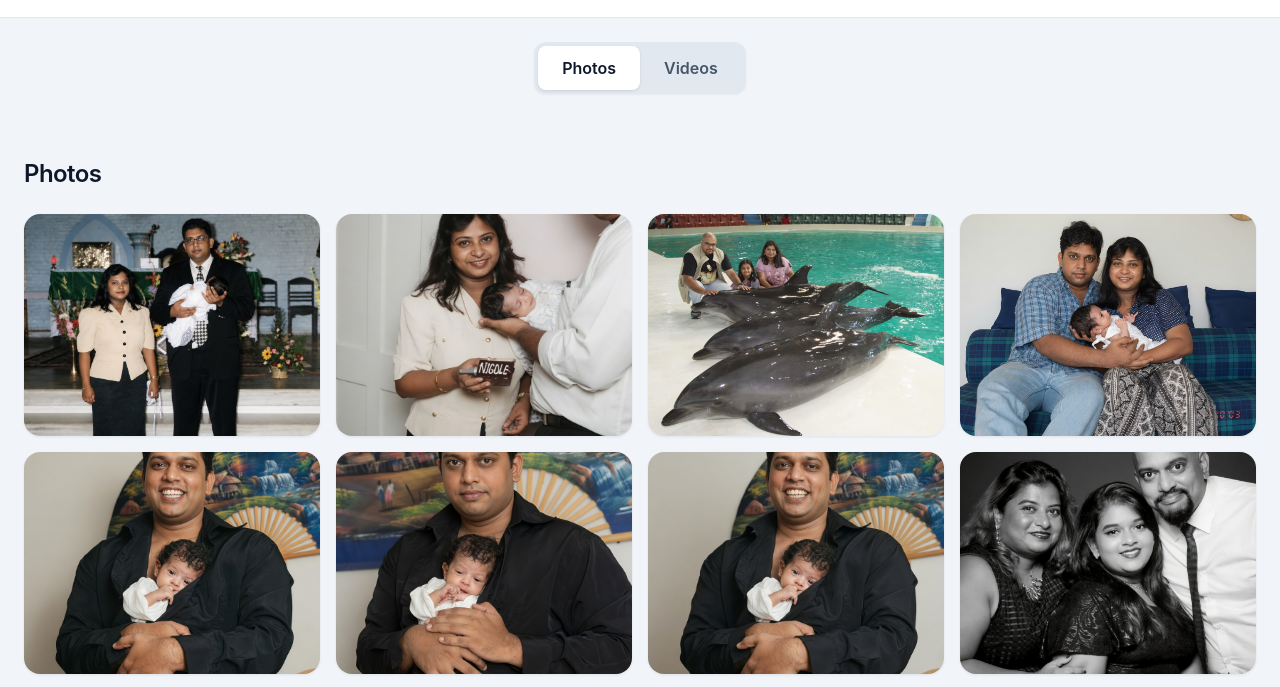
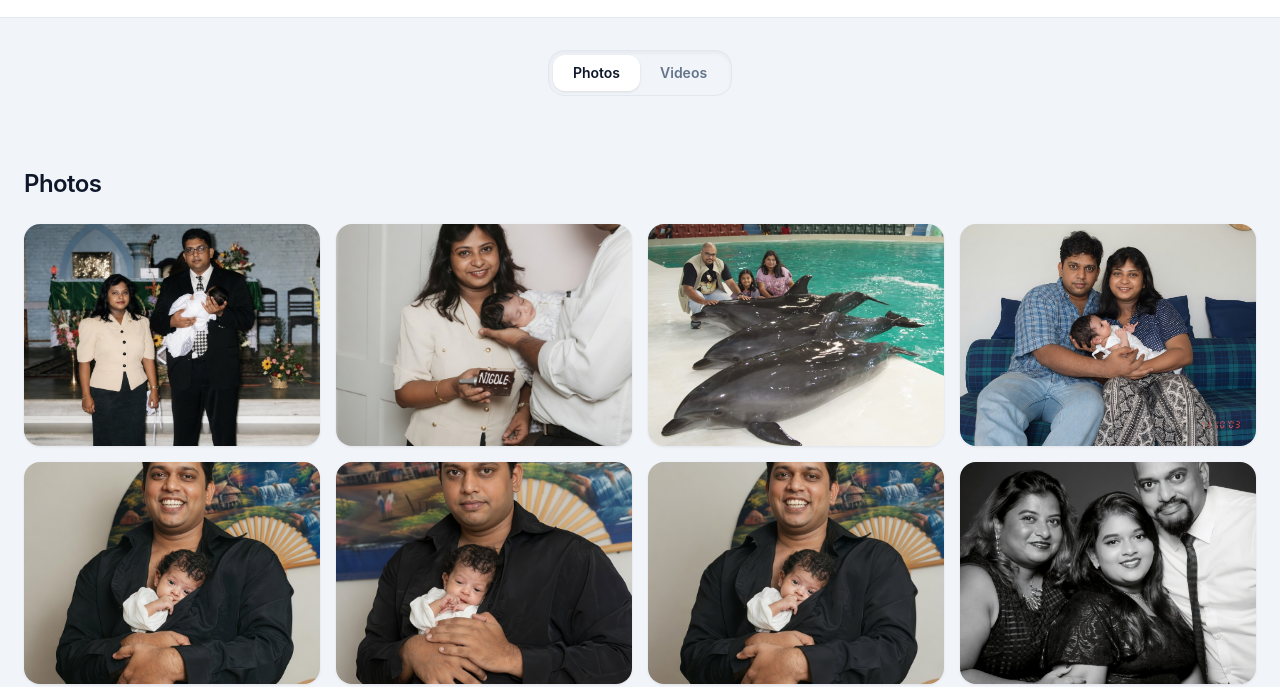
Before and after one commit to dsilvaandy74/my-photo-gallery, a website: page index.html in a window 1280 px wide. Shown: the part 79-766 px from the top of the page. Drawn offline with nearby package versions, Linux system fonts and the light colour scheme; files that its build step writes are made by us from their sources.

Commit message:
update tabs layout

```diff
--- a/index.html
+++ b/index.html
@@ -9,12 +9,16 @@
 
   <style>
     .tab-button {
-      transition: all 0.2s ease;
+      transition: all 0.2s cubic-bezier(0.4, 0, 0.2, 1);
     }
     .tab-button.active {
       background-color: white;
       color: #0f172a;
       box-shadow: 0 1px 3px rgba(0, 0, 0, 0.1);
+      font-weight: 600;
+    }
+    .tab-button:not(.active) {
+      color: #64748b;
     }
     .tab-button:not(.active):hover {
       background-color: #e2e8f0;
@@ -47,16 +51,16 @@
     </header>
 
     <!-- Section Tabs -->
-    <div class="flex justify-center my-6">
-      <div class="inline-flex bg-slate-200 rounded-xl p-1 shadow-sm">
+    <div class="flex justify-center my-8">
+      <div class="inline-flex items-center bg-slate-100 rounded-2xl p-1 shadow-inner border border-slate-200">
         <button id="tab-photos"
                 onclick="showPhotos()"
-                class="tab-button active px-6 py-2.5 text-base font-semibold rounded-lg transition-all bg-white text-slate-900 shadow">
+                class="tab-button active px-5 py-2 text-sm font-semibold rounded-xl transition-all">
           Photos
         </button>
         <button id="tab-videos"
                 onclick="showVideos()"
-                class="tab-button px-6 py-2.5 text-base font-semibold rounded-lg transition-all text-slate-600 hover:text-slate-900 hover:bg-slate-300/50">
+                class="tab-button px-5 py-2 text-sm font-semibold rounded-xl transition-all text-slate-500 hover:text-slate-800 hover:bg-slate-200">
           Videos
         </button>
       </div>
```
